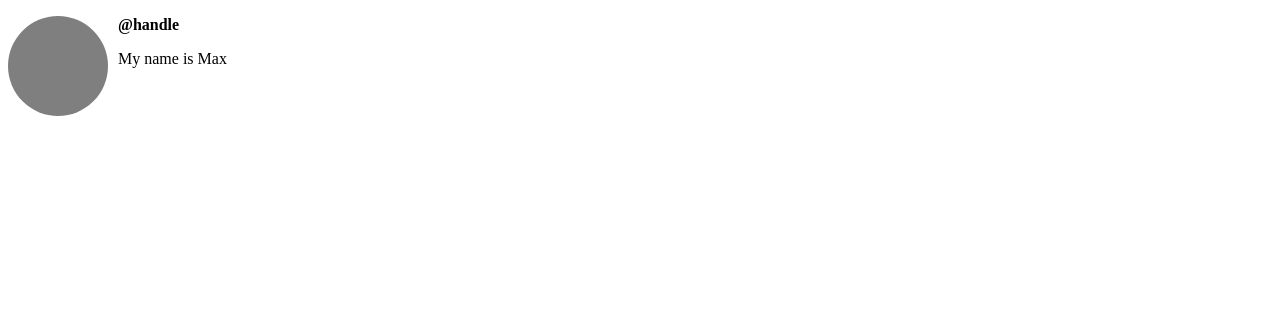
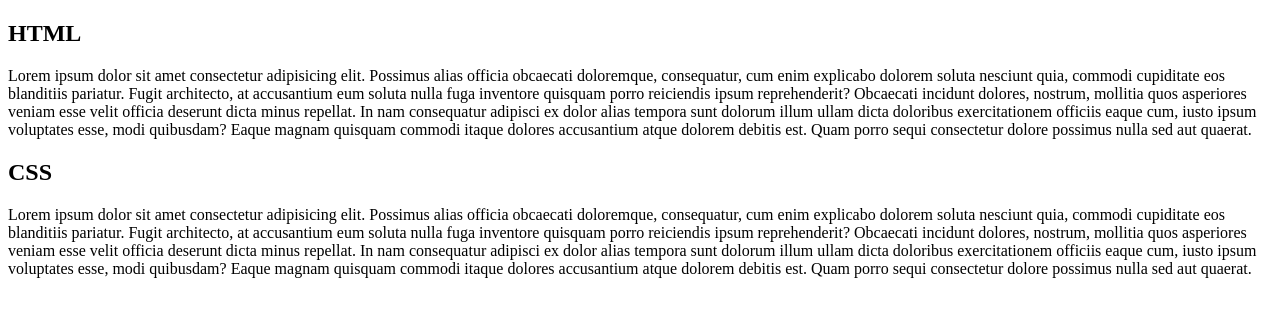
Before and after one commit to arg054/html-css-course, a plain HTML site: page index.html in a window 1280 px wide. Drawn offline with Linux system fonts and the light colour scheme.

Commit message:
html basics

```diff
--- a/index.html
+++ b/index.html
@@ -1,23 +1,54 @@
 <!DOCTYPE html>
 <html lang="en">
   <head>
+    <meta charset="UTF-8" />
+    <meta name="viewport" content="width=device-width, initial-scale=1.0" />
+    <meta name="description" content="..." />
     <title>Hello World</title>
     <style>
-      img {
-        width: 100px;
-        height: 100px;
-        border-radius: 50px;
-        float: left;
-        margin-right: 10px;
-      }
       .username {
         font-weight: bold;
+      }
+      .coffee {
+        width: 200px;
+        height: 200px;
+        object-fit: cover;
+        border-radius: 10px;
+        margin-top: 20px;
+      }
+      .ocean {
+        width: 400px;
       }
     </style>
   </head>
   <body>
-    <img src="images/1.png" alt="avatar" />
-    <p class="username">@handle</p>
-    <p>My name is Max</p>
+    <h2>HTML</h2>
+    <p>
+      Lorem ipsum dolor sit amet consectetur adipisicing elit. Possimus alias
+      officia obcaecati doloremque, consequatur, cum enim explicabo dolorem
+      soluta nesciunt quia, commodi cupiditate eos blanditiis pariatur. Fugit
+      architecto, at accusantium eum soluta nulla fuga inventore quisquam porro
+      reiciendis ipsum reprehenderit? Obcaecati incidunt dolores, nostrum,
+      mollitia quos asperiores veniam esse velit officia deserunt dicta minus
+      repellat. In nam consequatur adipisci ex dolor alias tempora sunt dolorum
+      illum ullam dicta doloribus exercitationem officiis eaque cum, iusto ipsum
+      voluptates esse, modi quibusdam? Eaque magnam quisquam commodi itaque
+      dolores accusantium atque dolorem debitis est. Quam porro sequi
+      consectetur dolore possimus nulla sed aut quaerat.
+    </p>
+    <h2 id="section-css">CSS</h2>
+    <p>
+      Lorem ipsum dolor sit amet consectetur adipisicing elit. Possimus alias
+      officia obcaecati doloremque, consequatur, cum enim explicabo dolorem
+      soluta nesciunt quia, commodi cupiditate eos blanditiis pariatur. Fugit
+      architecto, at accusantium eum soluta nulla fuga inventore quisquam porro
+      reiciendis ipsum reprehenderit? Obcaecati incidunt dolores, nostrum,
+      mollitia quos asperiores veniam esse velit officia deserunt dicta minus
+      repellat. In nam consequatur adipisci ex dolor alias tempora sunt dolorum
+      illum ullam dicta doloribus exercitationem officiis eaque cum, iusto ipsum
+      voluptates esse, modi quibusdam? Eaque magnam quisquam commodi itaque
+      dolores accusantium atque dolorem debitis est. Quam porro sequi
+      consectetur dolore possimus nulla sed aut quaerat.
+    </p>
   </body>
 </html>
```
Also changed, not shown: company/about.html (added, +11 -0 lines).
